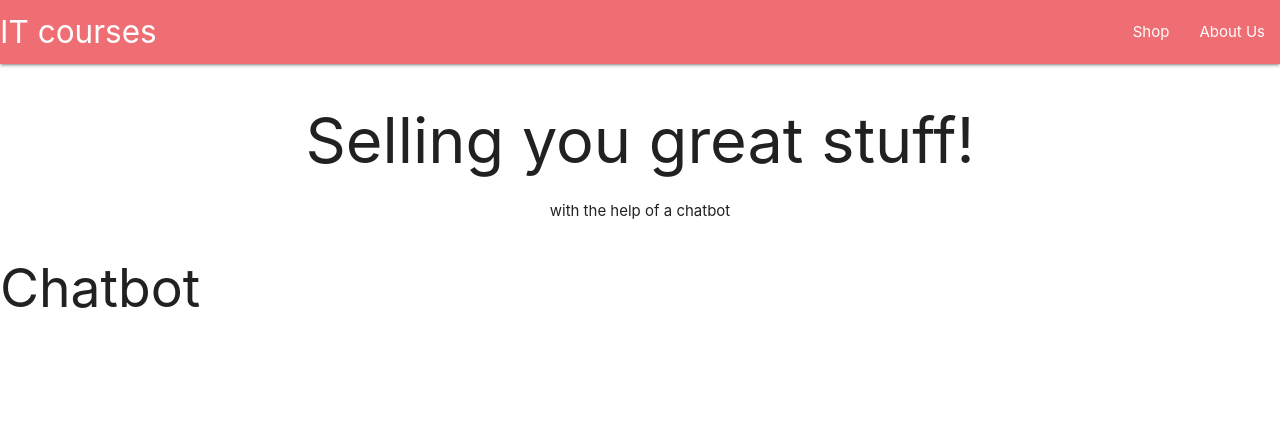
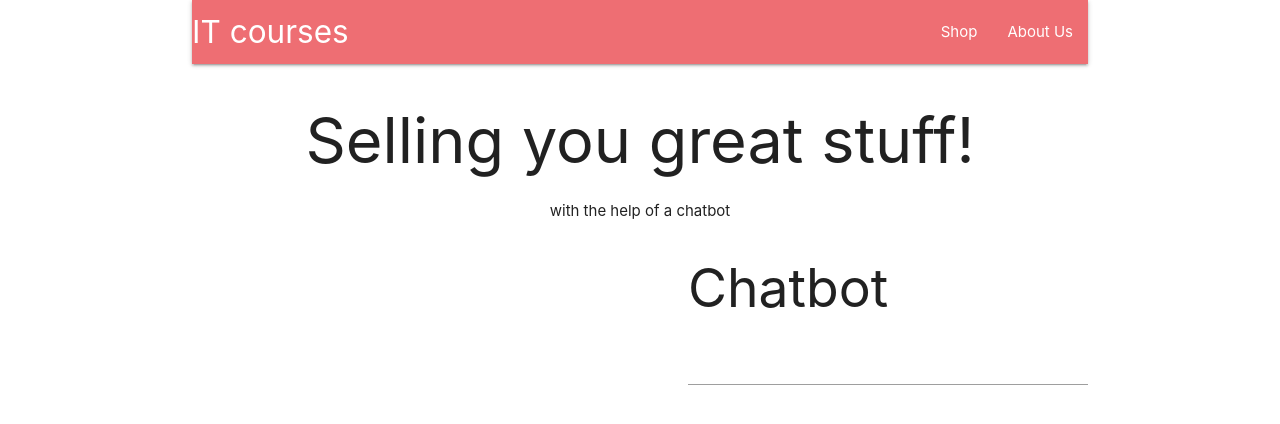
Before and after one commit to violenzae/marlowe-movie-recommend, a React (Create React App) app in the folder client/: page / in a window 1280 px wide. Shown: the top 424 px of the page. Built offline with nearby package versions, Linux system fonts and the light colour scheme.

Commit message:
changing chatbot component to class for establishing local state for the time being

```diff
--- a/client/src/components/App.js
+++ b/client/src/components/App.js
@@ -10,7 +10,7 @@ const App = () => {
   return (
   <div>
     <BrowserRouter>
-    <div>
+    <div className="container">
       <Header />
       <Route exact path='/' component={Landing} />
       <Route exact path='/about' component={About} />
--- a/client/src/components/chatbot/Chatbot.js
+++ b/client/src/components/chatbot/Chatbot.js
@@ -1,9 +1,23 @@
 import React from 'react';
 
-const Chatbot = () => {
-  return (
-    <h2>Chatbot</h2>
-  )
+class Chatbot extends React.Component {
+  constructor(props){
+    super(props);
+    this.state = {
+      messages: []
+    }
+  }
+  render(){
+    return (
+      <div style={{height: 400, width: 400, float: 'right'}}>
+        <div id="chatbot" style={{height: '100%', width: '100%', overflow: 'auto'}}>
+          <h2>Chatbot</h2>
+          <input type="text"/>
+        </div>
+      </div>
+    )
+  }
 }
 
+
 export default Chatbot;
```
